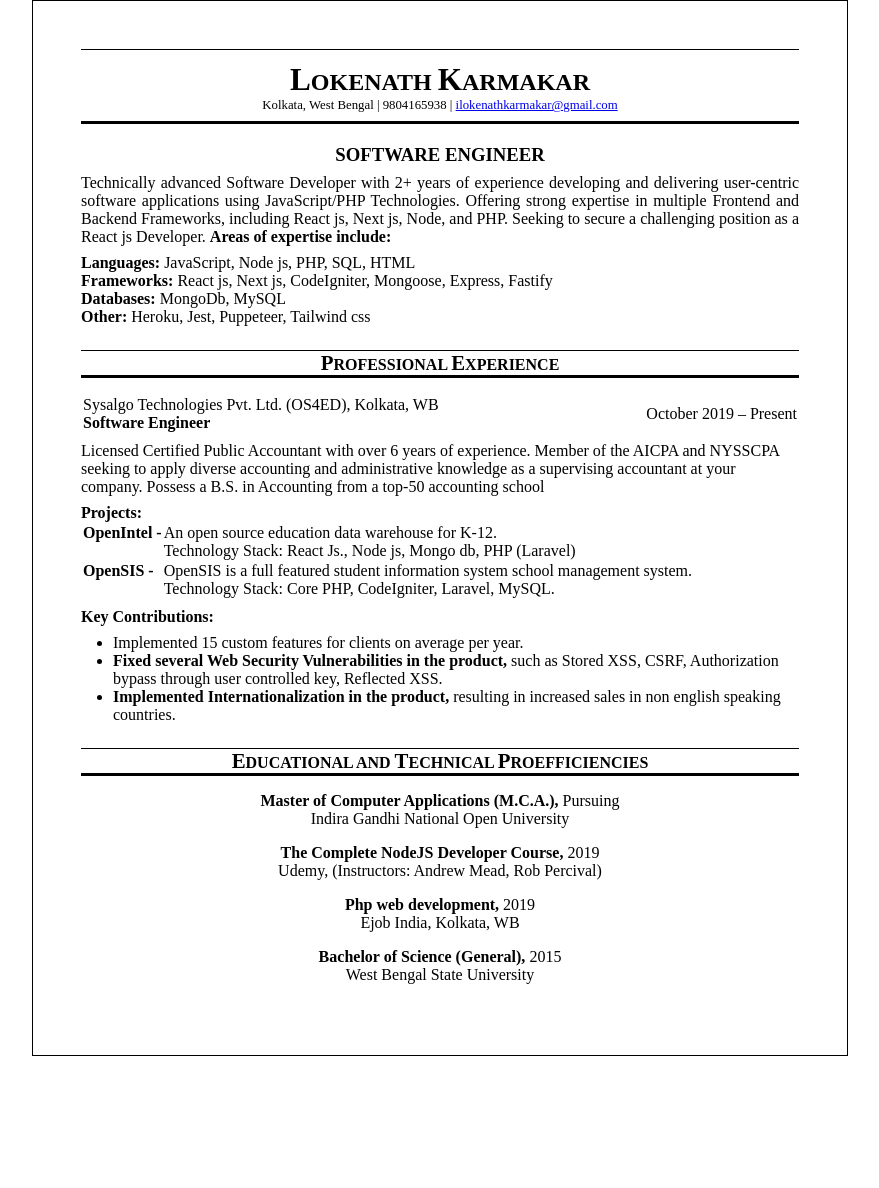
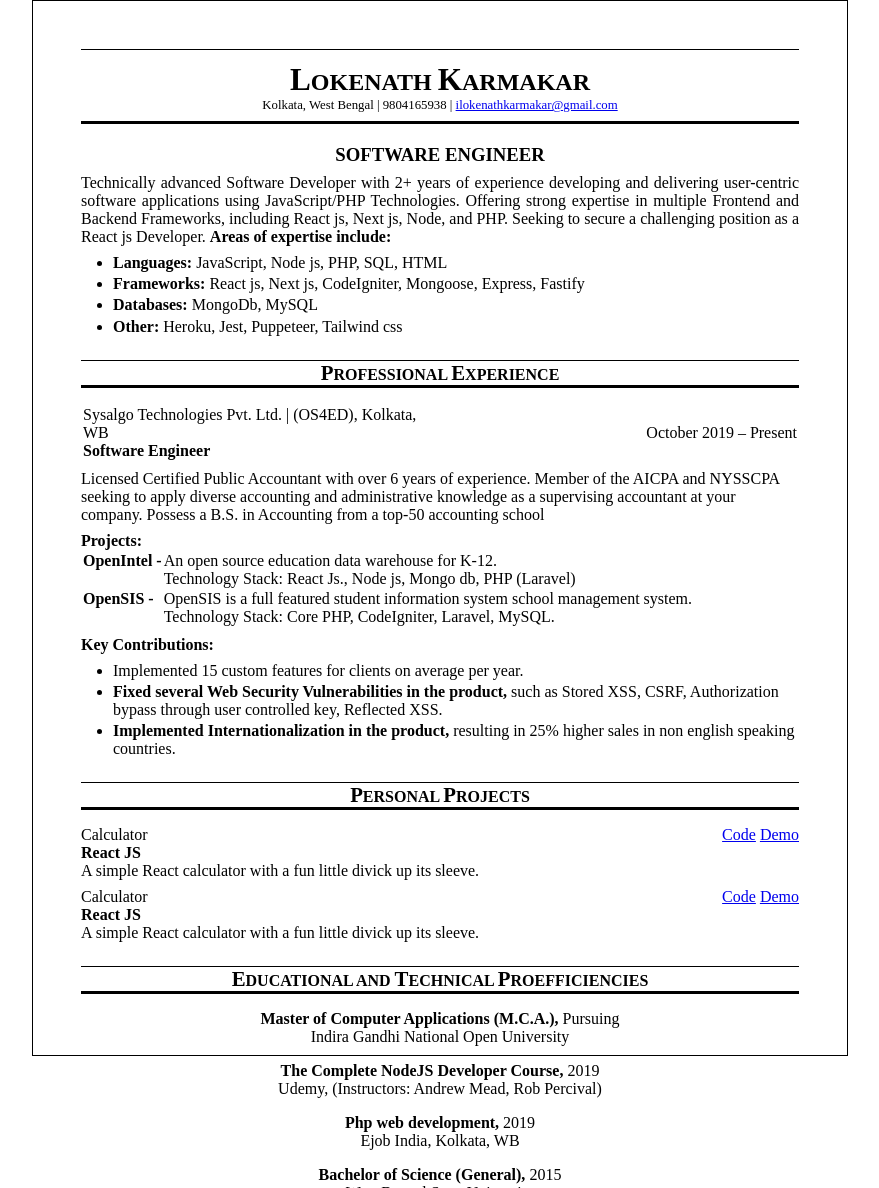
Before and after one commit to lnkarma/resume-traditional, a plain HTML site: page resume.html in a window 1280 px wide. Shown: the top 1188 px of the page, without its empty margins (200-1079 px from the left). Before the commit the page ends 1056 px from the top, so only its background shows below. Drawn offline with Linux system fonts and the light colour scheme.

Commit message:
add personal projects

```diff
--- a/resume.html
+++ b/resume.html
@@ -25,11 +25,23 @@
             position as a
             React js Developer.
             <b>Areas of expertise include:</b>
-        <ul style="text-align: justify; margin-top: .5rem; list-style: none">
-            <li><b>Languages:</b> JavaScript, Node js, PHP, SQL, HTML</li>
-            <li><b>Frameworks:</b> React js, Next js, CodeIgniter, Mongoose, Express, Fastify</li>
-            <li><b>Databases:</b> MongoDb, MySQL</li>
-            <li><b>Other:</b> Heroku, Jest, Puppeteer, Tailwind css</li>
+            <!-- <div style="text-align: center;">
+            <p><b>Languages</b></p>
+            <ul style="display: flex; justify-content: space-between; padding-left: 1rem; margin-top: 0.5rem;">
+                <li>JavaScript</li>
+                <li>TypeScript</li>
+                <li>Node JS</li>
+                <li>PHP</li>
+                <li>HTML</li>
+                <li>SQL</li>
+            </ul>
+        </div> -->
+        <ul style="text-align: justify; margin-top: .5rem; padding-left: 2rem;">
+            <li style="margin-top: .2rem;"><b>Languages:</b> JavaScript, Node js, PHP, SQL, HTML</li>
+            <li style="margin-top: .2rem;"><b>Frameworks:</b> React js, Next js, CodeIgniter, Mongoose, Express, Fastify
+            </li>
+            <li style="margin-top: .2rem;"><b>Databases:</b> MongoDb, MySQL</li>
+            <li style="margin-top: .2rem;"><b>Other:</b> Heroku, Jest, Puppeteer, Tailwind css</li>
         </ul>
         </p>
     </div>
@@ -43,7 +55,7 @@
             <table width="100%">
                 <tr>
                     <td width="50%">
-                        <p>Sysalgo Technologies Pvt. Ltd. (OS4ED), Kolkata, WB</p>
+                        <p>Sysalgo Technologies Pvt. Ltd. | (OS4ED), Kolkata, WB</p>
                         <p style="font-weight: bold">Software Engineer</p>
                     </td>
                     <td width="50%" style="text-align: right">
@@ -82,18 +94,63 @@
             <div style="margin-top: .5rem">
                 <b>Key Contributions:</b>
                 <ul style="padding-left: 2rem; margin-top: .5rem;">
-                    <li>Implemented 15 custom features for clients on average per year.</li>
-                    <li><b>Fixed several Web Security Vulnerabilities in the product,</b> such as Stored XSS, CSRF,
+                    <li style="margin-top: .2rem;">Implemented 15 custom features for clients on average per year.</li>
+                    <li style="margin-top: .2rem;"><b>Fixed several Web Security Vulnerabilities in the product,</b>
+                        such as Stored XSS, CSRF,
                         Authorization
                         bypass through user controlled key, Reflected XSS.</li>
-                    <li><b>Implemented Internationalization in the product,</b> resulting in increased sales in non
+                    <li style="margin-top: .2rem;"><b>Implemented Internationalization in the product,</b> resulting in
+                        25% higher sales in non
                         english
                         speaking countries.</li>
                 </ul>
             </div>
         </div>
     </div>
-
+    <div style="margin-top: 1.5rem;">
+        <h4 style="text-align: center; border-top: 1px solid; border-bottom: 3px solid;">
+            <span style="font-size:1.3em">P</span>ERSONAL
+            <span style="font-size:1.3em">P</span>ROJECTS
+        </h4>
+        <div style="margin-top: 1rem">
+            <div style="margin-top: .5rem">
+                <td width="100%">
+                    <div style="display: flex; justify-content: space-between;">
+                        <p>Calculator</p>
+                        <p><a href="#">Code</a> <a href="#">Demo</a></p>
+                    </div>
+                    <p>
+                        <b>React JS</b>
+                    </p>
+                    <p>
+                        A simple React calculator with a fun little divick up its sleeve.
+                    </p>
+                </td>
+            </div>
+            <div style="margin-top: .5rem">
+                <td width="100%">
+                    <div style="display: flex; justify-content: space-between;">
+                        <p>Calculator</p>
+                        <p><a href="#">Code</a> <a href="#">Demo</a></p>
+                    </div>
+                    <p>
+                        <b>React JS</b>
+                    </p>
+                    <p>
+                        A simple React calculator with a fun little divick up its sleeve.
+                    </p>
+                </td>
+            </div>
+        </div>
+        <!-- <ul style="padding-left: 2rem;">
+            <li style="margin-top: 1rem;">
+                <div>
+                    <b>A React Calculator: </b> A simple React calculator with a fun little trick up its sleeve.
+                    <p></p>
+                </div>
+            </li>
+        </ul> -->
+    </div>
     <div style="margin-top: 1.5rem; text-align: center; ">
         <h4 style="border-top: 1px solid; border-bottom: 3px solid;">
             <span style="font-size:1.3em">E</span>DUCATIONAL AND
```
